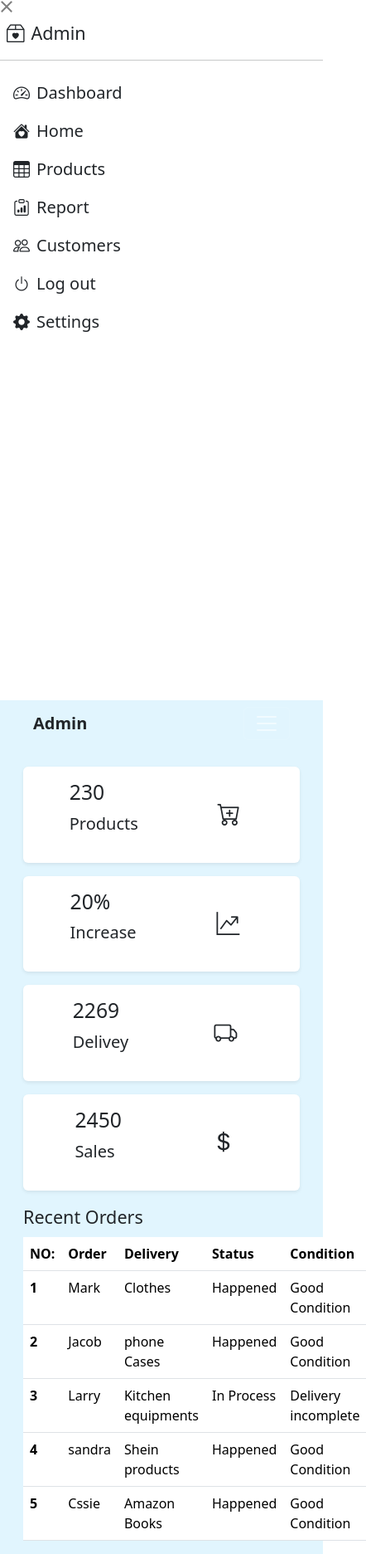
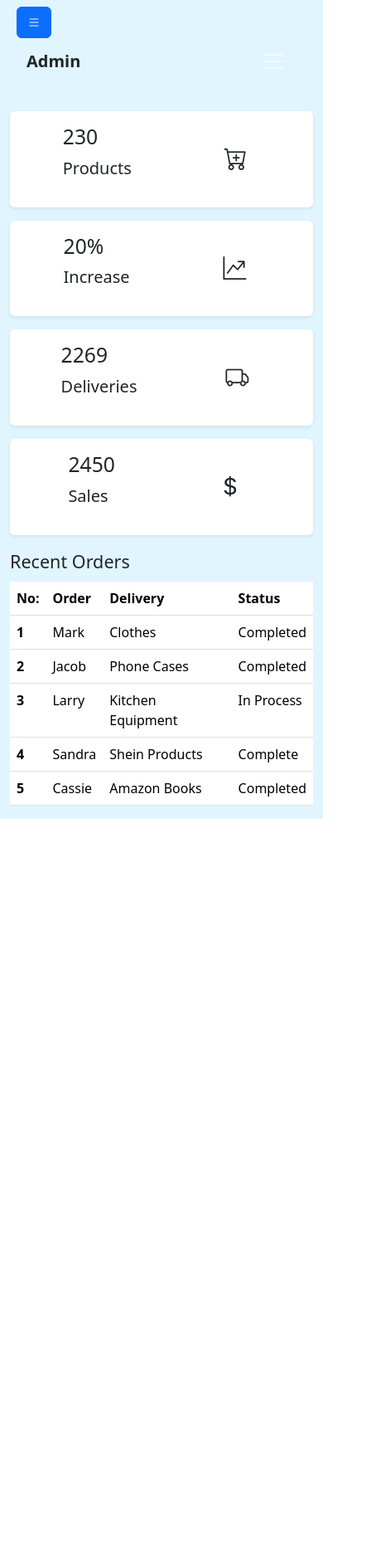
Before and after one commit to Kathoni/Dashboards2, a React (Create React App) app: page / in a window 390 px wide. Shown: the whole page at 83% size, 442 px wide, since content can reach past the window. After the commit the page ends 987 px from the top, so only its background shows below. Built offline with nearby package versions, Linux system fonts and the light colour scheme.

Commit message:
responsiveness

```diff
--- a/src/compnents/Navbar.jsx
+++ b/src/compnents/Navbar.jsx
@@ -1,33 +1,30 @@
 import React from 'react';
 import { Link } from 'react-router-dom';
 
-const DashboardOne= "/dashboard";
+const DashboardOneLink = "/dashboard";
 
-
-function Navbar(){
+function Navbar() {
   return (
-        <nav className="navbar navbar-expand-sm navbar-dark bg-transparent ">
-
+    <nav className="navbar navbar-expand-sm navbar-dark ">
       <div className="container">
-                <Link className="navbar-brand text-dark " to="/"><strong>Admin</strong></Link>
-                <button className="navbar-toggler d-lg-none" type="button" data-bs-toggle="collapse" data-bs-target="#navbarSupportedContent" aria-controls="navbarSupportedContent" aria-expanded="false" aria-label="Toggle navigation">
+        <Link className="navbar-brand text-dark" to="/"><strong>Admin</strong></Link>
+        <button className="navbar-toggler btn-primary d-lg-none" type="button" data-bs-toggle="collapse" data-bs-target="#navbarSupportedContent" aria-controls="navbarSupportedContent" aria-expanded="false" aria-label="Toggle navigation">
           <span className="navbar-toggler-icon"></span>
         </button>
         <div className="collapse navbar-collapse" id="navbarSupportedContent">
           <ul className="navbar-nav me-auto mt-2 mt-lg-0">
             <li className="nav-item">
-                            <Link className="nav-link text-dark" to={DashboardOne}> <strong>Dashboard One</strong></Link>
+              <Link className="nav-link text-dark" to={DashboardOneLink}><strong>Dashboard One</strong></Link>
             </li>
           </ul>
-                            <form className="d-flex display-flex-right" role="search">
-                              <input className="form-control me-2" type="search" placeholder="Search" aria-label="Search"/>
-                                <button className="btn btn-outline-success " type="submit">Search</button>
+          <form className="d-flex" role="search">
+            <input className="form-control me-2" type="search" placeholder="Search" aria-label="Search" />
+            <button className="btn btn-outline-success" type="submit">Search</button>
           </form>
-
         </div>
       </div>
     </nav>
   );
-};
+}
 
 export default Navbar;
--- a/src/compnents/Sidebar.jsx
+++ b/src/compnents/Sidebar.jsx
@@ -3,21 +3,28 @@ import 'bootstrap/dist/css/bootstrap.min.css';
 import 'bootstrap-icons/font/bootstrap-icons.css';
 import { Link } from 'react-router-dom';
 import '../styles/style.css';
-
-
+import Navbar from '../compnents/Navbar';
 
 function Sidebar() {
-  const [isOpen, setIsOpen] = useState(true);
+  const [isOpen, setIsOpen] = useState(false);
 
   const toggleSidebar = () => {
     setIsOpen(!isOpen);
   };
 
   return (
-    <>
+    <div className='m-2'>
+      <button className="btn btn-primary" type="button" onClick={toggleSidebar}>
+        <i className="bi bi-list"></i>
+      </button>
+      <Navbar />
 
+      <div className={`offcanvas offcanvas-start ${isOpen ? 'show' : ''}`} tabIndex="-1" id="offcanvasSidebar" style={{ visibility: isOpen ? 'visible' : 'hidden' }}>
         <div className="offcanvas-header">
-        <button type="button" className="btn-close text-reset" onClick={toggleSidebar}></button>
+        <button className="btn btn-primary" type="button" onClick={toggleSidebar}>
+        <i className="bi bi-list"></i>
+      </button>
+
         </div>
         <div className="offcanvas-body">
           <div className='m-2'>
@@ -27,43 +34,44 @@ function Sidebar() {
           <hr className='text-dark' />
           <ul className="nav flex-column">
             <li className="nav-item">
-            <Link className="nav-link text-dark fs-5"  >
-              <i className="bi bi-speedometer2 me-2"></i>Dashboard
-            </Link>
-          </li>
-          <li className="nav-item">
-            <Link className="nav-link text-dark fs-5" >
-              <i className="bi bi-house-heart-fill me-2"></i>Home
-            </Link>
-          </li>
-          <li className="nav-item">
-            <Link className="nav-link text-dark fs-5"  >
-              <i className="bi bi-table me-2"></i>Products
-            </Link>
-          </li>
-          <li className="nav-item">
-            <Link className="nav-link text-dark fs-5" >
-              <i className="bi bi-clipboard-data me-2"></i>Report
-            </Link>
-          </li>
-          <li className="nav-item">
-            <Link className="nav-link text-dark fs-5" >
-              <i className="bi bi-people me-2"></i>Customers
-            </Link>
-          </li>
-          <li className="nav-item">
-            <Link className="nav-link text-dark fs-5"  >
-              <i className="bi bi-power me-2"></i>Log out
+              <Link className="nav-link text-dark fs-5">
+                <i className="bi bi-speedometer2 fs-5 me-2"></i>Dashboard
               </Link>
             </li>
             <li className="nav-item">
               <Link className="nav-link text-dark fs-5">
-              <i className="bi bi-gear-fill me-2"></i>Settings
+                <i className="bi bi-house-heart-fill fs-5 me-2"></i>Home
+              </Link>
+            </li>
+            <li className="nav-item">
+              <Link className="nav-link text-dark fs-5">
+                <i className="bi bi-table fs-5 me-2"></i>Products
+              </Link>
+            </li>
+            <li className="nav-item">
+              <Link className="nav-link text-dark fs-5">
+                <i className="bi bi-clipboard-data fs-5 me-2"></i>Report
+              </Link>
+            </li>
+            <li className="nav-item">
+              <Link className="nav-link text-dark fs-5">
+                <i className="bi bi-people fs-5 me-2"></i>Customers
+              </Link>
+            </li>
+            <li className="nav-item">
+              <Link className="nav-link text-dark fs-5">
+                <i className="bi bi-power fs-5 me-2"></i>Log out
+              </Link>
+            </li>
+            <li className="nav-item">
+              <Link className="nav-link text-dark fs-5">
+                <i className="bi bi-gear-fill fs-5 me-2"></i>Settings
               </Link>
             </li>
           </ul>
         </div>
-</>
+      </div>
+    </div>
   );
 }
 
--- a/src/pages/DashboardOne.jsx
+++ b/src/pages/DashboardOne.jsx
@@ -1,13 +1,10 @@
-import React from 'react'
-import Navbar from '../compnents/Navbar'
+import React from 'react';
+import 'bootstrap/dist/css/bootstrap.min.css';
+import 'bootstrap-icons/font/bootstrap-icons.css';
 
-function DashboardOne({Isopen}) {
-
+function DashboardOne() {
   return (
-
-    <div className=' dashboard px-3'>
-      <Navbar Isopen={Isopen} />
-      <div>
+    <div className='dashboard '>
       <div className='row g-3 my-2'>
         <div className='col-md-3'>
           <div className='p-3 shadow-sm bg-white d-flex justify-content-around align-items-center rounded'>
@@ -31,7 +28,7 @@ function DashboardOne({Isopen}) {
           <div className='p-3 shadow-sm bg-white d-flex justify-content-around align-items-center rounded'>
             <div>
               <h5 className='fs-2'>2269</h5>
-                  <p className='fs-5'>Delivey</p>
+              <p className='fs-5'>Deliveries</p>
             </div>
             <i className='bi bi-truck p-3 fs-1'></i>
           </div>
@@ -45,68 +42,37 @@ function DashboardOne({Isopen}) {
             <i className='bi bi-currency-dollar p-3 fs-1'></i>
           </div>
         </div>
-
-
       </div>
 
-
-      </div>
-      <table class="table caption-top bg-white rounded mt-2">
-        <caption className='text-dark fs-4' > Recent Orders</caption>
+      <table className='table caption-top bg-white rounded mt-2'>
+        <caption className='text-dark fs-4'>Recent Orders</caption>
         <thead>
           <tr>
-      <th scope="col">NO:</th>
-      <th scope="col">Order</th>
-      <th scope="col">Delivery</th>
-      <th scope="col">Status</th>
-      <th scope="col">Condition</th>
+            <th scope='col'>No:</th>
+            <th scope='col'>Order</th>
+            <th scope='col'>Delivery</th>
+            <th scope='col'>Status</th>
           </tr>
         </thead>
         <tbody>
-    <tr>
-      <th scope="row">1</th>
-      <td>Mark</td>
-      <td>Clothes</td>
-      <td> Happened</td>
-      <td>Good Condition</td>
-
+          {[
+            { id: 1, order: 'Mark', delivery: 'Clothes', status: 'Completed' },
+            { id: 2, order: 'Jacob', delivery: 'Phone Cases', status: 'Completed' },
+            { id: 3, order: 'Larry', delivery: 'Kitchen Equipment', status: 'In Process' },
+            { id: 4, order: 'Sandra', delivery: 'Shein Products', status: 'Complete' },
+            { id: 5, order: 'Cassie', delivery: 'Amazon Books', status: 'Completed' },
+          ].map(order => (
+            <tr key={order.id}>
+              <th scope='row'>{order.id}</th>
+              <td>{order.order}</td>
+              <td>{order.delivery}</td>
+              <td>{order.status}</td>
             </tr>
-    <tr>
-      <th scope="row">2</th>
-      <td>Jacob</td>
-      <td> phone Cases</td>
-      <td> Happened</td>
-      <td>Good Condition</td>
-    </tr>
-    <tr>
-      <th scope="row">3</th>
-      <td>Larry </td>
-      <td> Kitchen equipments</td>
-      <td> In Process</td>
-      <td>Delivery incomplete</td>
-    </tr>
-    <tr>
-      <th scope="row">4</th>
-      <td>sandra</td>
-      <td> Shein products</td>
-      <td> Happened</td>
-      <td>Good Condition</td>
-    </tr>
-    <tr>
-      <th scope="row">5</th>
-      <td>Cssie</td>
-      <td> Amazon Books</td>
-      <td> Happened</td>
-      <td>Good Condition</td>
-    </tr>
+          ))}
         </tbody>
       </table>
-
-
-
     </div>
-
-  )
+  );
 }
 
-export default DashboardOne
+export default DashboardOne;
--- a/src/pages/Landing.jsx
+++ b/src/pages/Landing.jsx
@@ -5,13 +5,15 @@ import '../styles/style.css';
 
 function Landing() {
   return (
-    <div className="container-fluid min-vh-100">
-      <div className="row">
-        <div className="col-12 col-md-2 bg-white p-0 vh-100">
+    <div>
+      <div className='container-fluid min-vh-100'>
+        <div className='row'>
+          <div className='col-12'>
           <Sidebar />
-        </div>
-        <div className="col">
+          </div>
+          <div className='col-auto'>
           <DashboardOne />
+          </div>
         </div>
       </div>
     </div>
```
Lines whose indentation alone changed are shown as unchanged.
